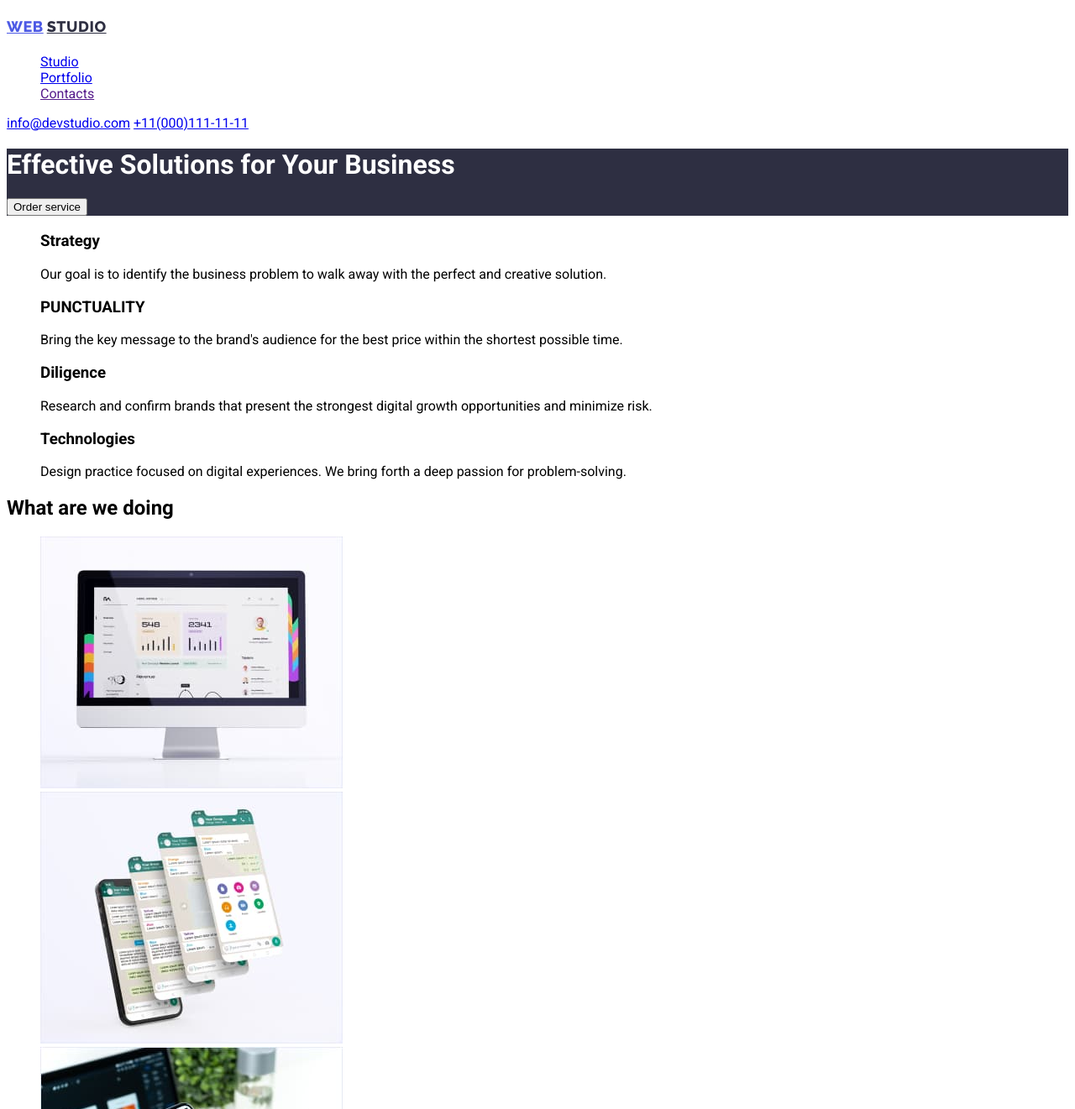
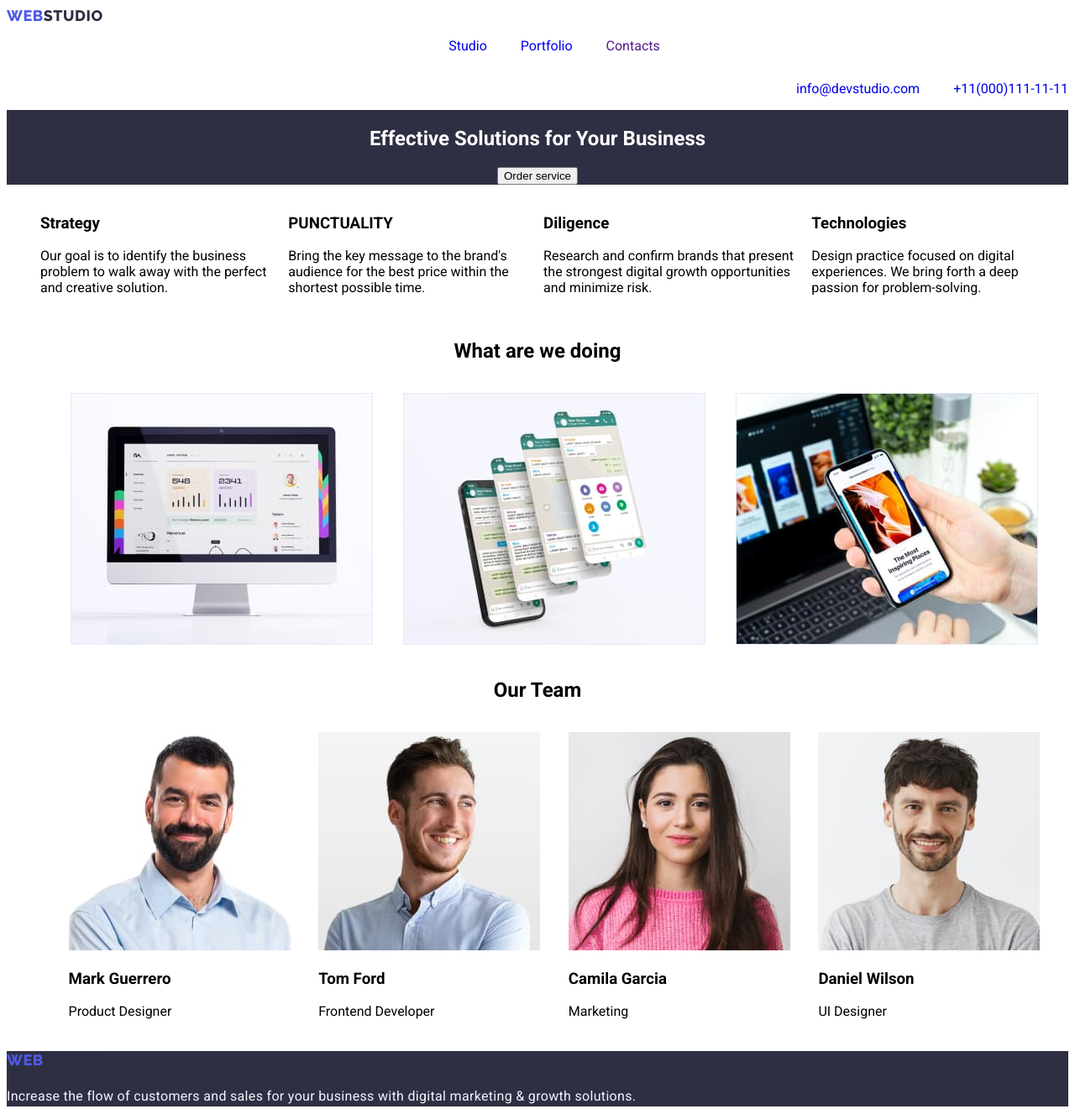
Before and after one commit to MadalinA917ON/goit-markup-hw-03, a plain HTML site: page index.html in a window 1280 px wide. Shown: the top 1321 px of the page at 84% size. Drawn offline with Linux system fonts and the light colour scheme.

Commit message:
Stilizare
Flexbox styling index.html

```diff
--- a/css/styles.css
+++ b/css/styles.css
@@ -25,11 +25,17 @@ h6 {
 ul {
   list-style-type: none;
 }
+li {
+  list-style-type: none;
+}
 a:active {
   color: var(--ocean);
 }
 a:hover {
   color: var(--green);
+}
+a {
+  text-decoration: none;
 }
 
 .button:hover {
@@ -63,3 +69,84 @@ a:hover {
 .hero-title {
   color: var(--white);
 }
+.footer-section {
+  background-color: var(--navy-blue);
+}
+.footer-web {
+  font-family: var(--second-family);
+  font-weight: 800;
+  font-size: 18px;
+  line-height: 117%;
+  letter-spacing: 0.03em;
+  text-transform: uppercase;
+  color: var(--iris);
+}
+.footer-studio {
+  font-family: var(--second-family);
+  font-weight: 800;
+  font-size: 18px;
+  line-height: 117%;
+  letter-spacing: 0.03em;
+  text-transform: uppercase;
+  color: var(--cloud);
+}
+.footer-paragraph {
+  font-family: var(--font-family);
+  font-weight: 400;
+  font-size: 16px;
+  line-height: 150%;
+  letter-spacing: 0.02em;
+  color: var(--cloud);
+}
+
+/* END OF BASE STYLES */
+.container-webstudio {
+  display: flex;
+}
+.container-spc {
+  display: flex;
+  justify-content: center;
+}
+.container-contacts {
+  display: flex;
+  justify-content: end;
+}
+.container-hero-title {
+  display: flex;
+  justify-content: center;
+}
+.container-button {
+  display: flex;
+  justify-content: center;
+}
+.container-strategy {
+  display: flex;
+  justify-content: center;
+}
+.container-feature {
+  display: flex;
+  flex-direction: row;
+}
+.container-what-are-we-doing-title {
+  display: flex;
+  justify-content: center;
+}
+.container-svc-img {
+  display: flex;
+  flex-direction: row;
+  justify-content: center;
+  justify-content: space-evenly;
+}
+.container-our-team-title {
+  display: flex;
+  justify-content: center;
+}
+.container-our-team-picture {
+  display: flex;
+  justify-content: center;
+  justify-content: space-evenly;
+}
+.container-footer-logo {
+  display: flex;
+  flex-direction: row;
+}
--- a/index.html
+++ b/index.html
@@ -15,62 +15,90 @@
   <body class="body-section">
     <!--Header Sectione -->
     <header class="main-nav">
-      <h4>
+      <div class="container-webstudio">
+        <div>
           <a href="index.html" class="logo-web">WEB</a>
+        </div>
+        <div>
           <a href="index.html" class="logo-studio">STUDIO</a>
-      </h4>
+        </div>
+      </div>
+
       <nav class="main-nav">
+        <div class="container-spc">
+          <ul>
+            <li><a href="./index.html" class="nav-bar">Studio</a></li>
+          </ul>
+          <ul>
+            <li><a href="./portfolio.html" class="nav-bar">Portfolio</a></li>
+          </ul>
+          <ul>
+            <li><a href="" class="nav-bar">Contacts</a></li>
+          </ul>
+        </div>
+      </nav>
+      <div class="container-contacts">
         <ul>
           <li>
-            <a href="./index.html" class="nav-bar">Studio</a>
-          </li>
-          <li>
-            <a href="./portfolio.html" class="nav-bar">Portfolio</a>
-          </li>
-          <li>
-            <a href="" class="nav-bar">Contacts</a>
+            <a href="mailto:info@devstudio.com" class="email"
+              >info@devstudio.com</a
+            >
           </li>
         </ul>
-      </nav>
-      <a href="mailto:info@devstudio.com" class="email">info@devstudio.com</a>
+        <ul>
+          <li>
             <a href="+11(000)111-11-11" class="contact">+11(000)111-11-11</a>
+          </li>
+        </ul>
+      </div>
     </header>
     <main>
       <!-- 'Hero' Sectione  -->
 
+      <section>
         <div class="hero-section">
+          <div class="container-hero-title">
             <h1 class="hero-title">Effective Solutions for Your Business</h1>
+          </div>
+          <div class="container-button">
             <button type="button" class="button">Order service</button>
           </div>
+        </div>
+      </section>
 
       <!-- 'Strategy' Sectione  -->
 
-      <section>
+      <section class="container-strategy">
         <ul>
-          <li>
+          <li class="container-feature">
+            <div>
               <h3>Strategy</h3>
               <p>
-              Our goal is to identify the business problem to walk away with the
-              perfect and creative solution.
+                Our goal is to identify the business problem to walk away with
+                the perfect and creative solution.
               </p>
-
+            </div>
+            <div>
               <h3>PUNCTUALITY</h3>
               <p>
                 Bring the key message to the brand's audience for the best price
                 within the shortest possible time.
               </p>
-
+            </div>
+            <div>
               <h3>Diligence</h3>
               <p>
                 Research and confirm brands that present the strongest digital
                 growth opportunities and minimize risk.
               </p>
-
+            </div>
+            <div>
               <h3>Technologies</h3>
               <p>
                 Design practice focused on digital experiences. We bring forth a
                 deep passion for problem-solving.
               </p>
+            </div>
           </li>
         </ul>
       </section>
@@ -78,21 +106,36 @@
       <!-- 'What are we doing' Section  -->
 
       <section>
+        <div class="container-what-are-we-doing-title">
           <h2>What are we doing</h2>
-        <ul>
+        </div>
+        <ul class="container-svc-img">
+          <div>
             <li><img src="./images/img1.jpg" alt="monitor" width="360" /></li>
+          </div>
+          <div>
             <li><img src="./images/img2.jpg" alt="telefon" width="360" /></li>
+          </div>
+          <div>
             <li>
-            <img src="./images/img3.jpg" alt="telefon si monitor" width="360" />
+              <img
+                src="./images/img3.jpg"
+                alt="telefon si monitor"
+                width="360"
+              />
             </li>
+          </div>
         </ul>
       </section>
 
       <!-- 'Our Team' Section -->
 
       <section>
+        <div class="container-our-team-title">
           <h2>Our Team</h2>
-        <ul>
+        </div>
+
+        <ul class="container-our-team-picture">
           <li>
             <img src="./images/card1.jpg" alt="barbat 1" width="264" />
             <h3>Mark Guerrero</h3>
@@ -119,11 +162,21 @@
 
     <!-- Footer Section -->
 
-    <footer>
-      <h4 class="logo">
-        <a href="index.html" class="logo-web">WEB</a>
-        <a href="index.html" class="logo-studio">STUDIO</a>
+    <footer class="footer-section">
+      <li>
+        <h4>
+          <div class="container-footer-logo">
+          <div class="footer-web"><a href="index.html" class="logo-web">WEB</a></div>
+          <div class="footer-studio"><a href="index.html" class="logo-studio">STUDIO</a></div>
+        </div>
       </h4>
+
+        <p class="footer-paragraph">
+          Increase the flow of customers and sales for your business with
+          digital marketing & growth solutions.
+        </p>
+        </div>
+      </li>
     </footer>
   </body>
 </html>
```
Lines whose indentation alone changed are shown as unchanged.
